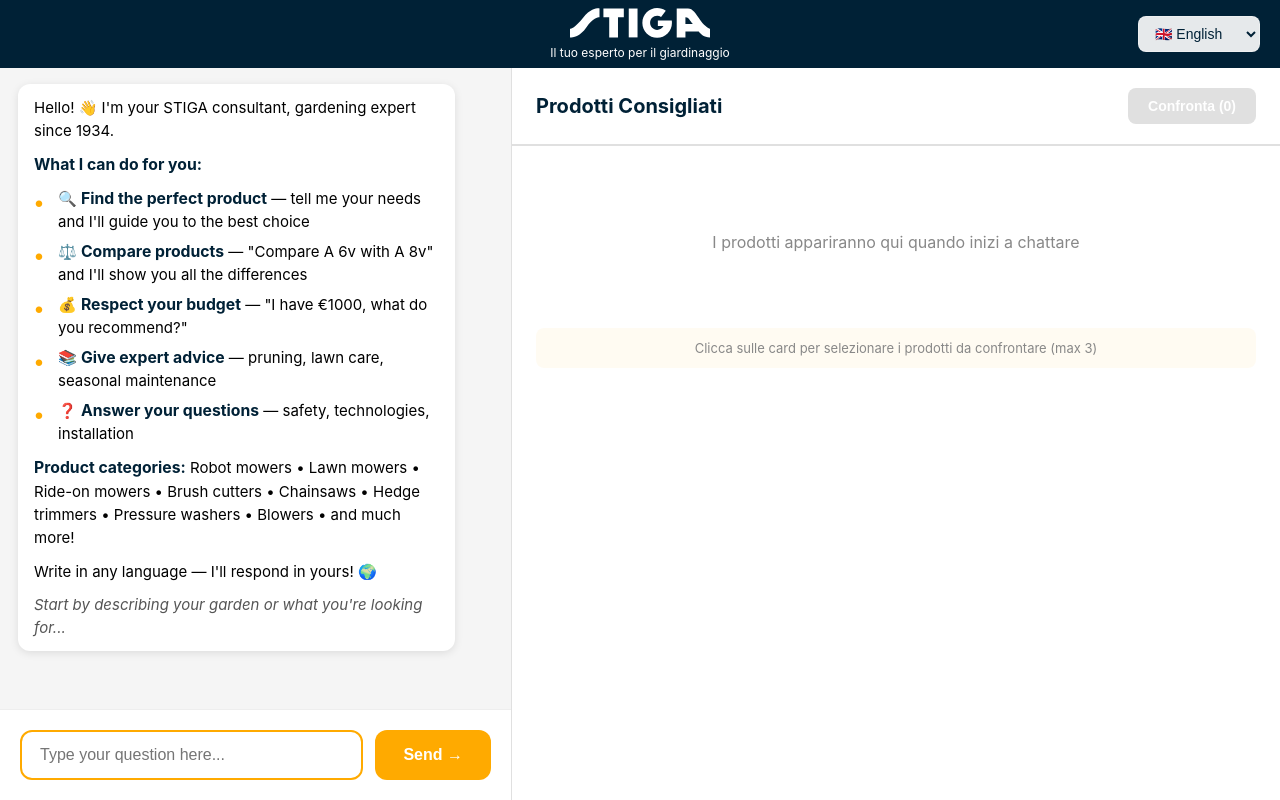
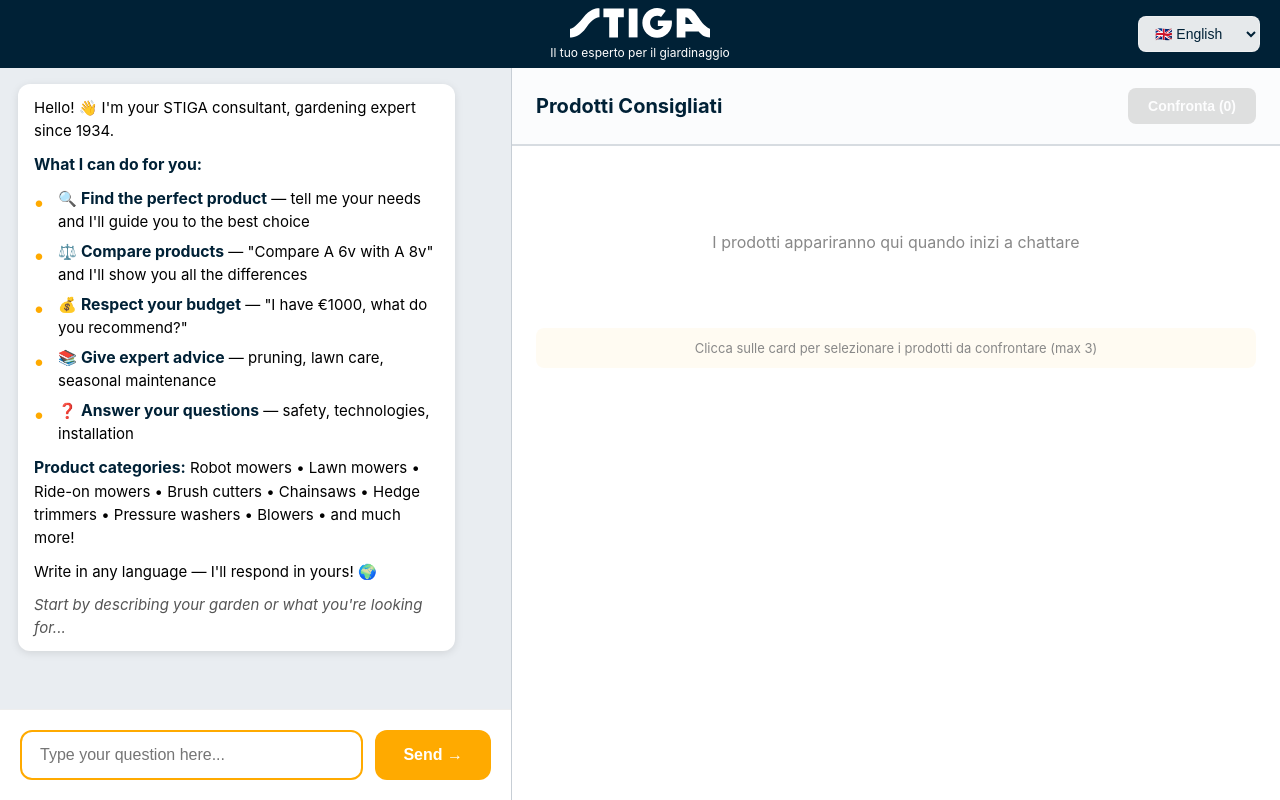
Before and after one commit to giusMaffi/stiga-product-assistant, a Flask app: page / in a window 1280 px wide. Run offline with Flask 3, Linux system fonts and the light colour scheme; parts of the project's set-up code (start-up, migrations or seed data) failed here and were passed over; some libraries are stand-ins or nearby versions.

Commit message:
style(F-31/F-32): delimitazione zone + overflow visible per header sticky

```diff
--- a/app/static/css/style.css
+++ b/app/static/css/style.css
@@ -719,3 +719,10 @@ header {
     transform: translateY(0);
     box-shadow: 0 2px 8px rgba(255, 107, 53, 0.3);
 }
+
+/* ===== F-31 delimitazione zone + F-32 sticky (18/07) ===== */
+.product-display-column { background: #ffffff; backdrop-filter: none; -webkit-backdrop-filter: none; }
+.chat-messages { background: #e9edf1; }
+.chat-column { border-right: 1px solid #c7ced5; box-shadow: 3px 0 8px rgba(0,33,54,0.06); }
+.product-display-header { border-bottom: 2px solid #d7dce1; background: #fbfcfd; }
+#comparison-panel { border-top: 4px solid var(--stiga-orange); box-shadow: 0 -3px 14px rgba(0,33,54,0.10); overflow: visible; }
```
